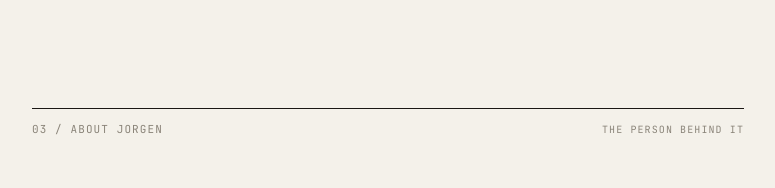
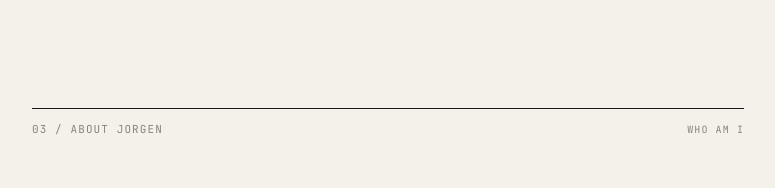
Before and after one commit to jorgen83/website, a plain HTML site: page index.html in a window 1280 px wide. Shown: the part 2340-2528 px from the top of the page, 252-1027 px from the left. Drawn offline with Linux system fonts and the light colour scheme.

Commit message:
Update index.html

```diff
--- a/index.html
+++ b/index.html
@@ -543,7 +543,7 @@
     <section class="fade-in">
       <div class="section-label">
         <span data-i18n="label-about">03 / Over Jorgen</span>
-        <span class="meta" data-i18n="label-about-meta">de mens erachter</span>
+        <span class="meta" data-i18n="label-about-meta">wie ben ik</span>
       </div>
 
       <div class="about">
@@ -626,7 +626,7 @@
         'work3': 'Content Lead voor het Topolis learning platform. Leermodules voor technische medewerkers over Cloud, Agile, AI en Machine Learning.',
         'work4': 'Blended programma voor sales en marketing over SEO, analytics, content management en CRM.',
         'label-about': '03 / Over Jorgen',
-        'label-about-meta': 'de mens erachter',
+        'label-about-meta': 'wie ben ik',
         'about-1': 'MSc. Sociale & Organisatiepsychologie (Universiteit Leiden). Begonnen bij TinQwise, sinds 2013 zelfstandig. Werkt in het Nederlands en Engels, vooral in technische en internationale omgevingen.',
         'about-2': 'Buiten kantoor: studeert wijn (richting vinoloog) en is leadzanger van Frank Zappa coverband <em>The Others of Invention</em>. Allebei goede oefeningen in hoe mensen waardering ontwikkelen voor lastige materie.',
         'label-quotes': '04 / Aanbevelingen',
@@ -669,7 +669,7 @@
         'work3': 'Content Lead for the Topolis learning platform. Learning modules for technical employees on Cloud, Agile, AI and Machine Learning.',
         'work4': 'Blended program for sales and marketing on SEO, analytics, content management and CRM.',
         'label-about': '03 / About Jorgen',
-        'label-about-meta': 'the person behind it',
+        'label-about-meta': 'who am I',
         'about-1': 'MSc. Social & Organisational Psychology (Leiden University). Started at TinQwise, freelance since 2013. Works in Dutch and English, mostly in technical and international environments.',
         'about-2': 'Outside the office: studying wine (toward vinologist) and lead singer of Frank Zappa cover band <em>The Others of Invention</em>. Both useful exercises in how people develop appreciation for difficult material.',
         'label-quotes': '04 / Recommendations',
```
